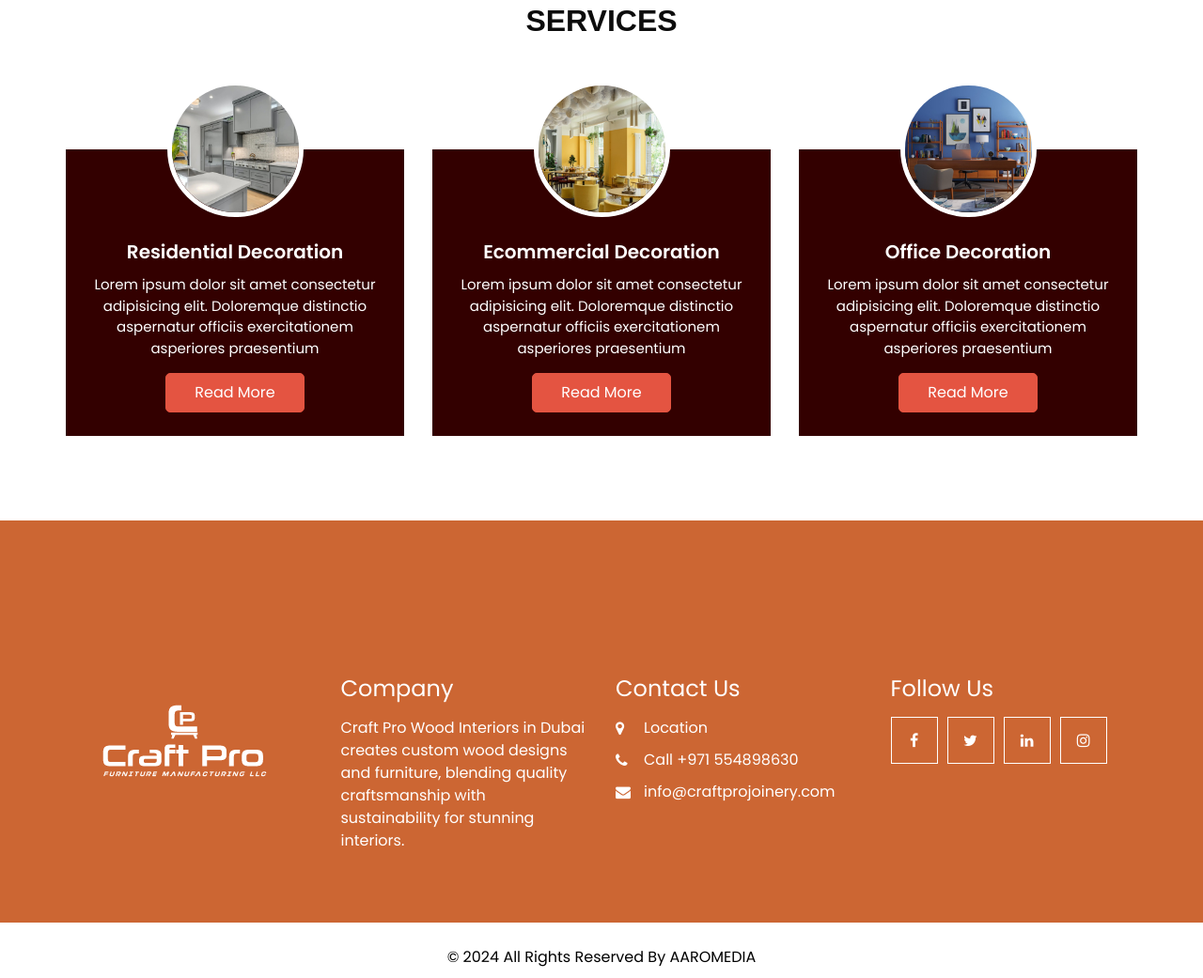
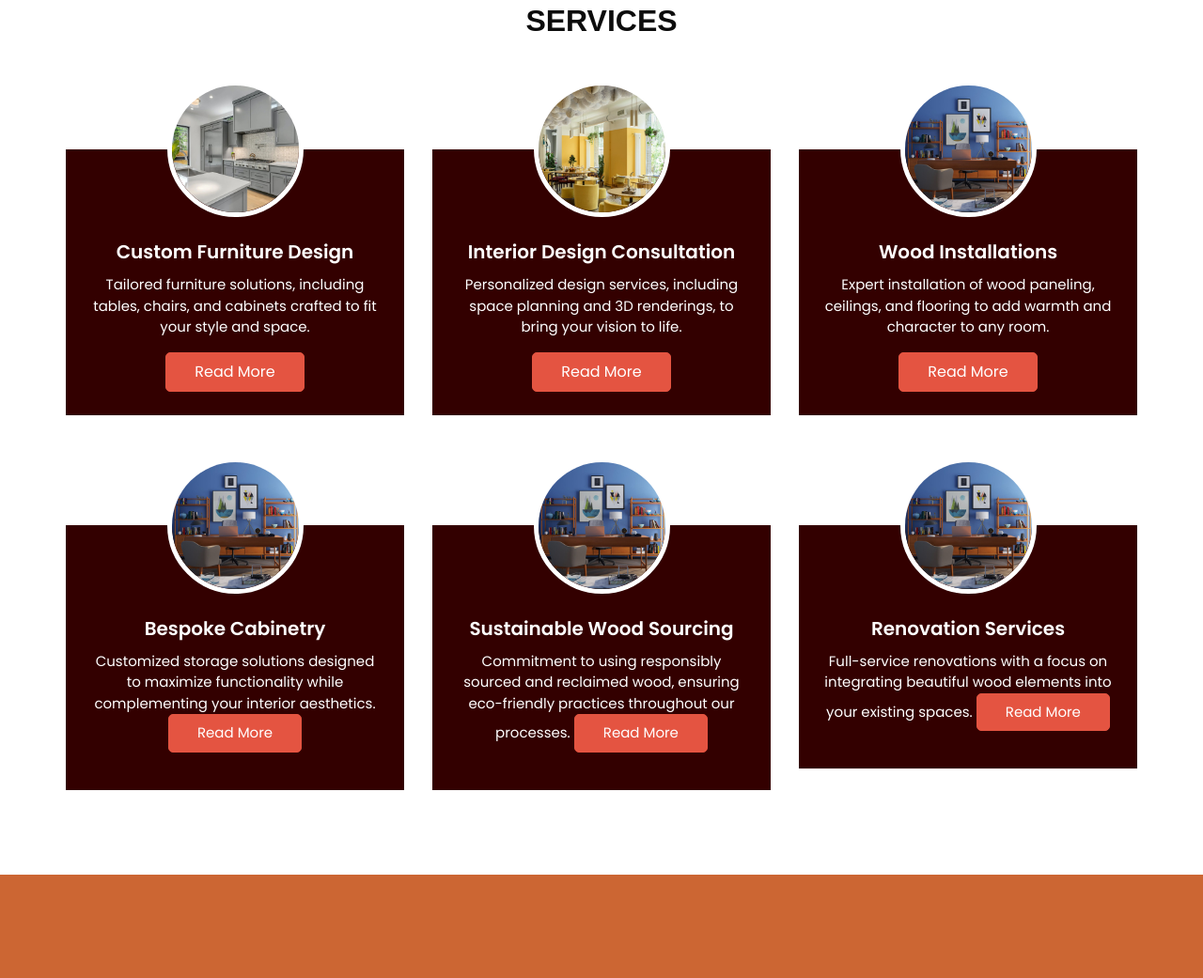
Before and after one commit to dhijinchandran/craftpro.github.io, a plain HTML site: page service.html in a window 1280 px wide. Shown: the part 282-1323 px from the top of the page at 94% size. Drawn offline with Linux system fonts and the light colour scheme.

Commit message:
services

```diff
--- a/service.html
+++ b/service.html
@@ -82,10 +82,10 @@
             </div>
             <div class="detail-box">
               <h5>
-                Residential Decoration
+                Custom Furniture Design
               </h5>
               <p>
-                Lorem ipsum dolor sit amet consectetur adipisicing elit. Doloremque distinctio aspernatur officiis exercitationem asperiores praesentium
+                Tailored furniture solutions, including tables, chairs, and cabinets crafted to fit your style and space.
               </p>
               <a href="">
                 Read More
@@ -100,10 +100,10 @@
             </div>
             <div class="detail-box">
               <h5>
-                Ecommercial Decoration
+                Interior Design Consultation
               </h5>
               <p>
-                Lorem ipsum dolor sit amet consectetur adipisicing elit. Doloremque distinctio aspernatur officiis exercitationem asperiores praesentium
+                Personalized design services, including space planning and 3D renderings, to bring your vision to life.
               </p>
               <a href="">
                 Read More
@@ -118,11 +118,64 @@
             </div>
             <div class="detail-box">
               <h5>
-                Office Decoration
+                Wood Installations
               </h5>
               <p>
-                Lorem ipsum dolor sit amet consectetur adipisicing elit. Doloremque distinctio aspernatur officiis exercitationem asperiores praesentium
+                Expert installation of wood paneling, ceilings, and flooring to add warmth and character to any room.
               </p>
+              <a href="">
+                Read More
+              </a>
+            </div>
+          </div>
+        </div>
+
+
+        <div class="col-md-6 col-lg-4 mx-auto">
+          <div class="box">
+            <div class="img-box">
+              <img src="images/s3.jpg" alt="">
+            </div>
+            <div class="detail-box">
+              <h5>
+                Bespoke Cabinetry
+              </h5>
+              <p>
+                Customized storage solutions designed to maximize functionality while complementing your interior aesthetics.
+              <a href="">
+                Read More
+              </a>
+            </div>
+          </div>
+        </div>
+        <div class="col-md-6 col-lg-4 mx-auto">
+          <div class="box">
+            <div class="img-box">
+              <img src="images/s3.jpg" alt="">
+            </div>
+            <div class="detail-box">
+              <h5>
+                Sustainable Wood Sourcing
+              </h5>
+              <p>
+                Commitment to using responsibly sourced and reclaimed wood, ensuring eco-friendly practices throughout our processes.
+              <a href="">
+                Read More
+              </a>
+            </div>
+          </div>
+        </div>
+        <div class="col-md-6 col-lg-4 mx-auto">
+          <div class="box">
+            <div class="img-box">
+              <img src="images/s3.jpg" alt="">
+            </div>
+            <div class="detail-box">
+              <h5>
+                Renovation Services
+              </h5>
+              <p>
+                Full-service renovations with a focus on integrating beautiful wood elements into your existing spaces.
               <a href="">
                 Read More
               </a>
```
